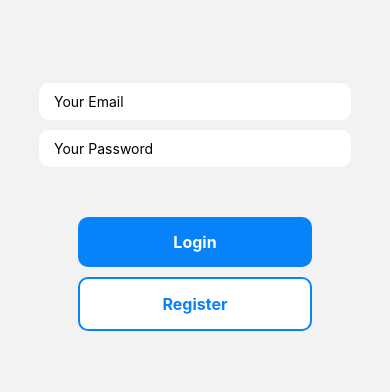
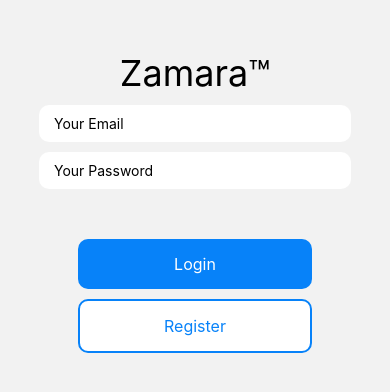
Before and after one commit to citixenken/zassessment, a React Native app: screen /Login in a window 390 px wide. Shown: the part 220-612 px from the top of the page. Built offline with nearby package versions, Linux system fonts and the light colour scheme; no server answers.

Commit message:
font edits

```diff
--- a/App.js
+++ b/App.js
@@ -10,7 +10,8 @@ const Stack = createNativeStackNavigator();
 
 export default function App() {
   const [fontsLoaded] = useFonts({
-    "SpaceMono-Regular": require("./assets/fonts/Inter-Black.otf"),
+    "SpaceMono-Regular": require("./assets/fonts/SpaceMono-Regular.ttf"),
+    "SpaceMono-Bold": require("./assets/fonts/SpaceMono-Bold.ttf"),
   });
   return (
     <NavigationContainer>
--- a/components/Issue.js
+++ b/components/Issue.js
@@ -50,10 +50,10 @@ const styles = StyleSheet.create({
     alignItems: "center",
     flexWrap: "wrap",
   },
-  itemPrefix: { fontWeight: "bold" },
-  itemHeader: { overflow: "hidden", marginTop: 10 },
+  itemPrefix: { fontFamily: "SpaceMono-Bold" },
+  itemHeader: { fontFamily: "SpaceMono-Regular", overflow: "hidden", marginTop: 10 },
   itemCreatedDate: { marginVertical: 10 },
-  itemText: { maxWidth: "70%", overflow: "hidden" },
+  itemText: { fontFamily: "SpaceMono-Regular", maxWidth: "70%", overflow: "hidden" },
   square: {
     marginRight: 15,
     paddingHorizontal: 5,
--- a/screens/HomeScreen.js
+++ b/screens/HomeScreen.js
@@ -24,7 +24,7 @@ import Issue from "../components/Issue";
 import { auth } from "../firebase";
 
 const API_ENDPOINT =
-  "https://crudcrud.com/api/f92d97f37cb64f8a99703c43e8fcc571/issues";
+  "https://crudcrud.com/api/0745a5df504d4ca0a45b44995d953ebf/issues";
 
 export default function HomeScreen() {
   const navigation = useNavigation();
@@ -208,7 +208,7 @@ export default function HomeScreen() {
           <View style={styles.issuesWrapper}>
             <Text style={styles.sectionTitle}>Issues Logger 🎯</Text>
             <View style={styles.issuesUserDetails}>
-              <Text>
+              <Text style={{fontFamily: "SpaceMono-Regular"}}>
                 <Entypo name="email" size={12} color="black" />:{" "}
                 {auth.currentUser?.email}
               </Text>
@@ -282,9 +282,10 @@ const styles = StyleSheet.create({
   },
   splashText: {
     fontSize: 36,
-    fontWeight: "bold",
+    fontFamily: "SpaceMono-Regular",
   },
   splashMiniText: {
+    fontFamily: "SpaceMono-Regular",
     fontSize: 14,
     margin: 10,
   },
@@ -295,7 +296,7 @@ const styles = StyleSheet.create({
   },
   sectionTitle: {
     fontSize: 24,
-    fontWeight: "bold",
+    fontFamily: "SpaceMono-Regular",
     marginBottom: 20,
   },
   issues: { marginTop: 30 },
@@ -308,12 +309,14 @@ const styles = StyleSheet.create({
     alignItems: "center",
   },
   noIssuesText: {
+    fontFamily: "SpaceMono-Regular",
     fontSize: 16,
     color: "crimson",
     textAlign: "center",
     marginVertical: 200,
   },
   input: {
+    fontFamily: "SpaceMono-Regular",
     paddingVertical: 15,
     paddingHorizontal: 15,
     width: 250,
--- a/screens/LoginScreen.js
+++ b/screens/LoginScreen.js
@@ -59,6 +59,7 @@ const LoginScreen = () => {
       behavior={Platform.OS === "ios" ? "padding" : "height"}
     >
       <View style={styles.inputContainer}>
+        <Text style={styles.loginTitle}>Zamara™</Text>
         <TextInput
           placeholder="Your Email"
           value={email}
@@ -95,7 +96,9 @@ export default LoginScreen;
 const styles = StyleSheet.create({
   container: { flex: 1, justifyContent: "center", alignItems: "center" },
   inputContainer: { width: "80%" },
+  loginTitle: { fontSize: 36, textAlign: "center"},
   input: {
+
     backgroundColor: "white",
     paddingHorizontal: 15,
     paddingVertical: 10,
@@ -121,6 +124,6 @@ const styles = StyleSheet.create({
     borderColor: "#0782F9",
     borderWidth: 2,
   },
-  buttonText: { color: "#FFF", fontWeight: "700", fontSize: 16 },
-  buttonOutlineText: { color: "#0782F9", fontWeight: "700", fontSize: 16 },
+  buttonText: { color: "#FFF",  fontSize: 16 },
+  buttonOutlineText: { color: "#0782F9",  fontSize: 16 },
 });
```
Also changed, not shown: 1 other file (tests, documents, lock files or other folders).
